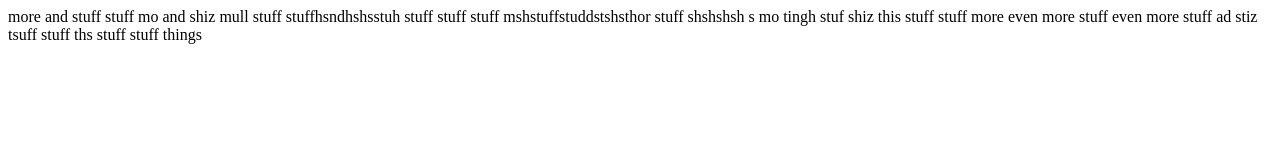
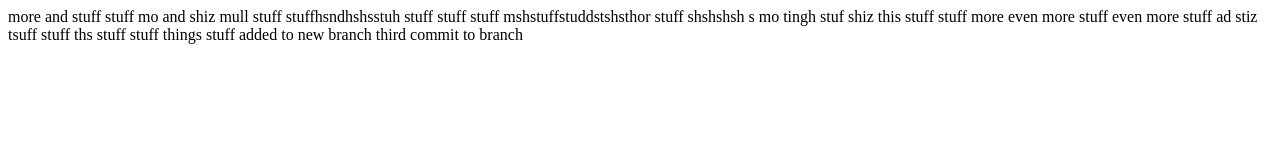
Before and after one commit to synthet1c/gulp-git, a website: page index.html in a window 1280 px wide. Drawn offline with Linux system fonts and the light colour scheme.

Commit message:
squished branch

```diff
--- a/index.html
+++ b/index.html
@@ -1,3 +1,3 @@
 <html>
-	<body class="stuff">more and stuff stuff mo and shiz mull  stuff stuffhsndhshsstuh stuff stuff stuff mshstuffstuddstshsthor stuff shshshsh s mo tingh stuf shiz this stuff stuff more even more stuff even more stuff ad stiz tsuff stuff ths stuff stuff things</body>
+	<body class="stuff">more and stuff stuff mo and shiz mull  stuff stuffhsndhshsstuh stuff stuff stuff mshstuffstuddstshsthor stuff shshshsh s mo tingh stuf shiz this stuff stuff more even more stuff even more stuff ad stiz tsuff stuff ths stuff stuff things</body> stuff added to new branch third commit to branch
 </html>
```
